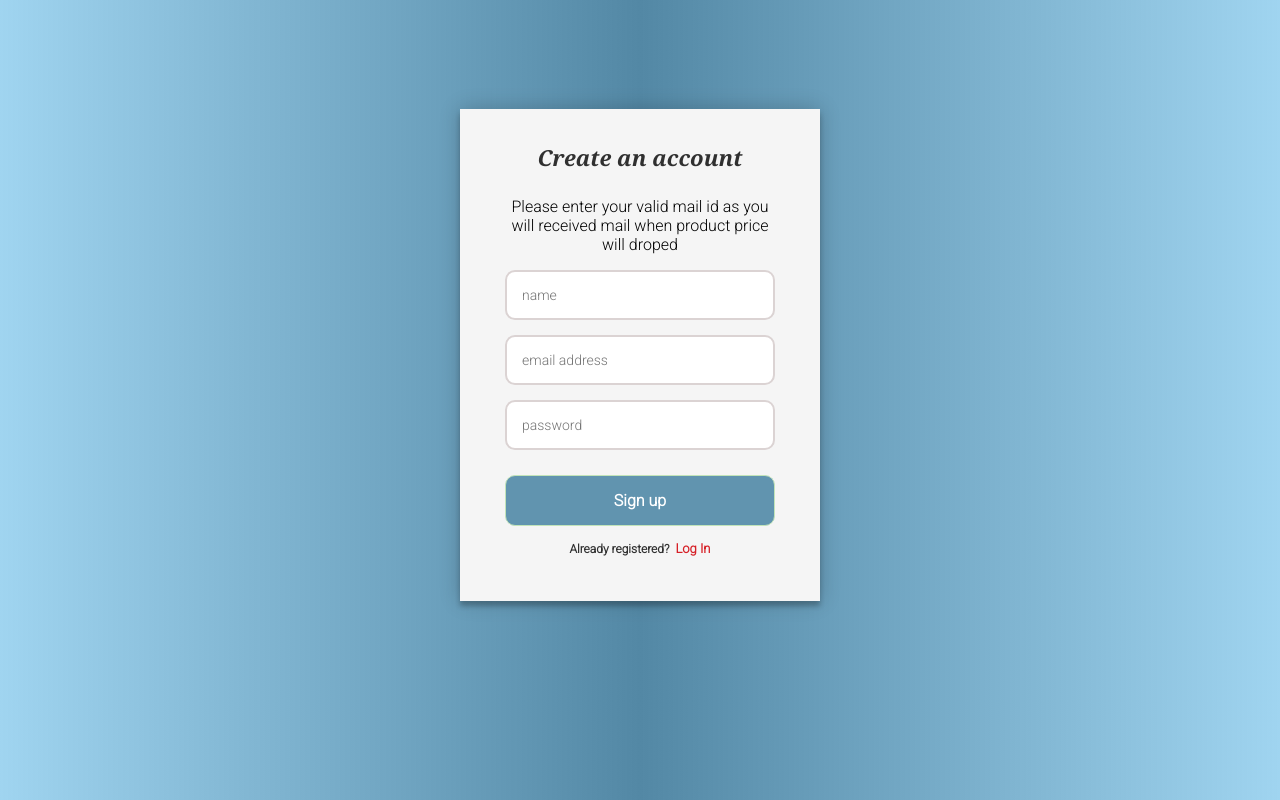
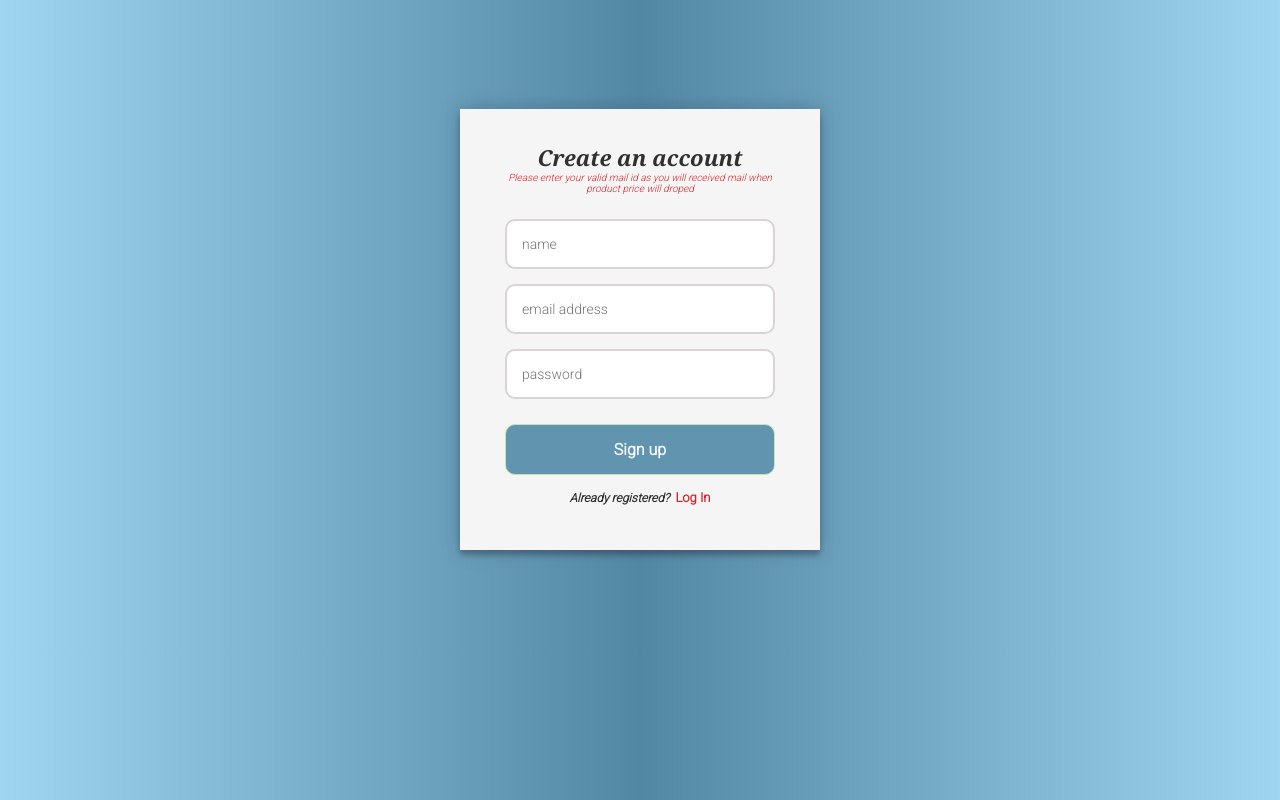
Before and after one commit to ajay1999kumar/Amazon-Price-Drop-Notifier, a browser extension: page public/html/signUp.html in a window 1280 px wide. Drawn offline with Linux system fonts and the light colour scheme.

Commit message:
Update login.css

```diff
--- a/public/CSS/login.css
+++ b/public/CSS/login.css
@@ -24,6 +24,13 @@
    font-style: italic;
    font-family:  Georgia, serif;
    color: #303030;
+}
+.form p{
+  font-style: italic;
+  color: #D62027;
+  margin-Top: -25px;
+  margin-bottom: 25px;
+  font-size: 10px;
 }
 .form input {
   font-family: "Roboto", sans-serif;
```
